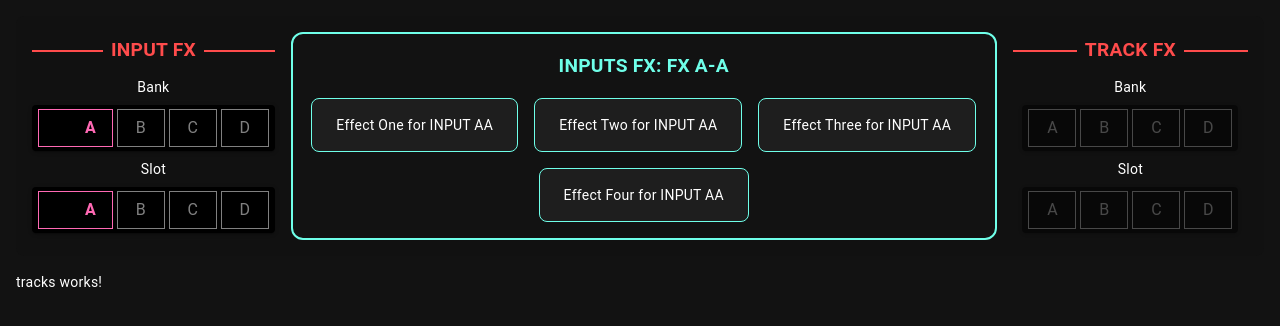
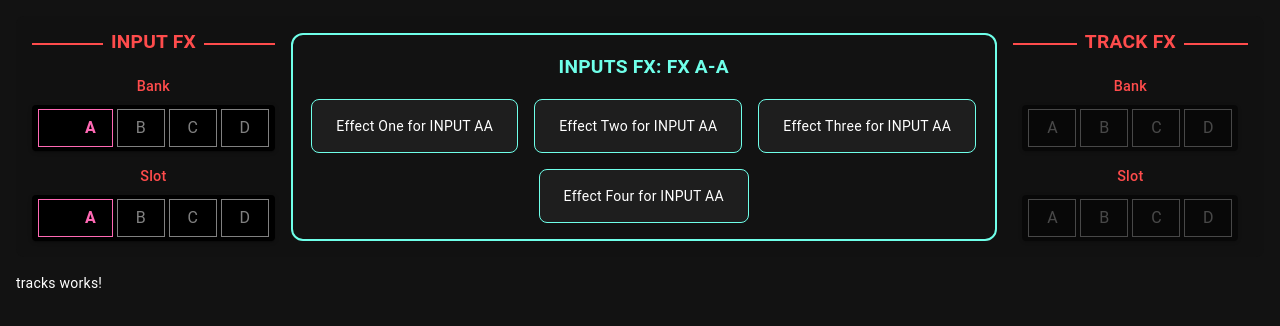
Before and after one commit to Markela-prog/LoopPresetCompanion, an Angular app: page / in a window 1280 px wide. Shown: the top 326 px of the page. Built offline with nearby package versions, Linux system fonts and the light colour scheme; a web font is replaced by a local one.

Commit message:
[LPC-21] Cleared app component

```diff
--- a/src/app/app.component.ts
+++ b/src/app/app.component.ts
@@ -7,7 +7,4 @@ import { LoopstationComponent } from './loopstation/loopstation.component';
   templateUrl: './app.component.html',
   styleUrl: './app.component.scss',
 })
-export class AppComponent {
-  title = 'LoopPresetCompanion';
-  items = ['Item 1', 'Item 2', 'Item s3'];
-}
+export class AppComponent {}
--- a/src/app/loopstation/control-panel/control-panel.component.scss
+++ b/src/app/loopstation/control-panel/control-panel.component.scss
@@ -54,12 +54,11 @@
       right: 0;
       z-index: 0;
     }
-
-    .toggle-label {
-      font-weight: 500;
-      color: #ff4c4c;
-      margin-top: 0.5rem;
-      font-size: 0.9rem;
-    }
+  }
+  .toggle-label {
+    font-weight: 500;
+    color: #ff4c4c;
+    margin-top: 0.5rem;
+    font-size: 0.9rem;
   }
 }
```
Also changed, not shown: 1 other file (tests, documents, lock files or other folders).
